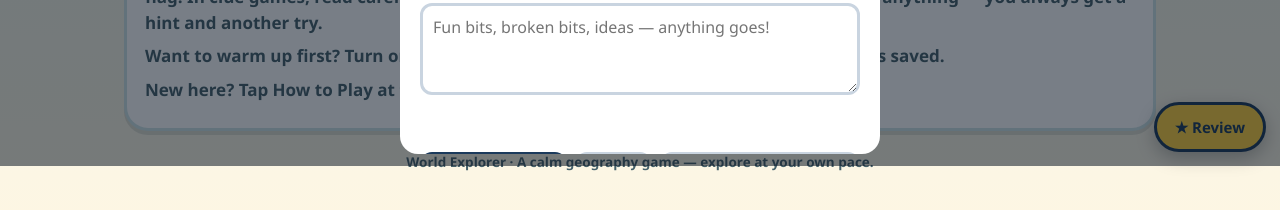
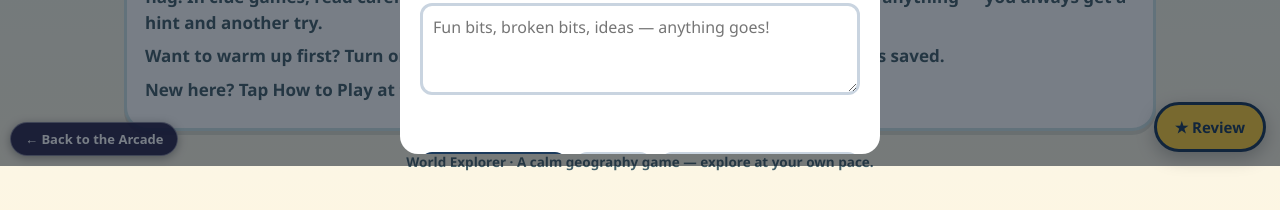
Before and after one commit to holo-productions/holos-arcade-beta, a plain HTML site: page world-explorer-2/index.html in a window 1280 px wide. Shown: the part 634-844 px from the top of the page. Drawn offline with Linux system fonts and the light colour scheme.

Commit message:
Add back-to-Arcade link to games with none (dead-end fix) (fix-all 2026-11-23 item 5)

```diff
--- a/world-explorer-2/index.html
+++ b/world-explorer-2/index.html
@@ -1540,5 +1540,17 @@ function run(){
 if(document.readyState==="loading"){ document.addEventListener("DOMContentLoaded", run); } else { run(); }
 })();
 </script>
+<script>
+/* BACK-TO-HUB-2026-11-23: every game gets a way back to the Arcade hub
+   when opened directly (dead-end fix). Hidden inside the hub iframe,
+   where the hub itself provides navigation. */
+(function(){try{
+  if(window.self!==window.top)return;
+  if(document.querySelector('a[href*="games-hub"]'))return;
+  var a=document.createElement('a');a.href='../games-hub/';a.textContent='\u2190 Back to the Arcade';
+  a.style.cssText='position:fixed;left:10px;bottom:10px;z-index:9990;background:rgba(20,16,60,.88);color:#fff;padding:7px 14px;border-radius:999px;font:600 13px system-ui,sans-serif;text-decoration:none;border:1px solid rgba(255,255,255,.4);box-shadow:0 2px 10px rgba(0,0,0,.35)';
+  document.body.appendChild(a);
+}catch(e){}})();
+</script>
 </body>
 </html>
```
